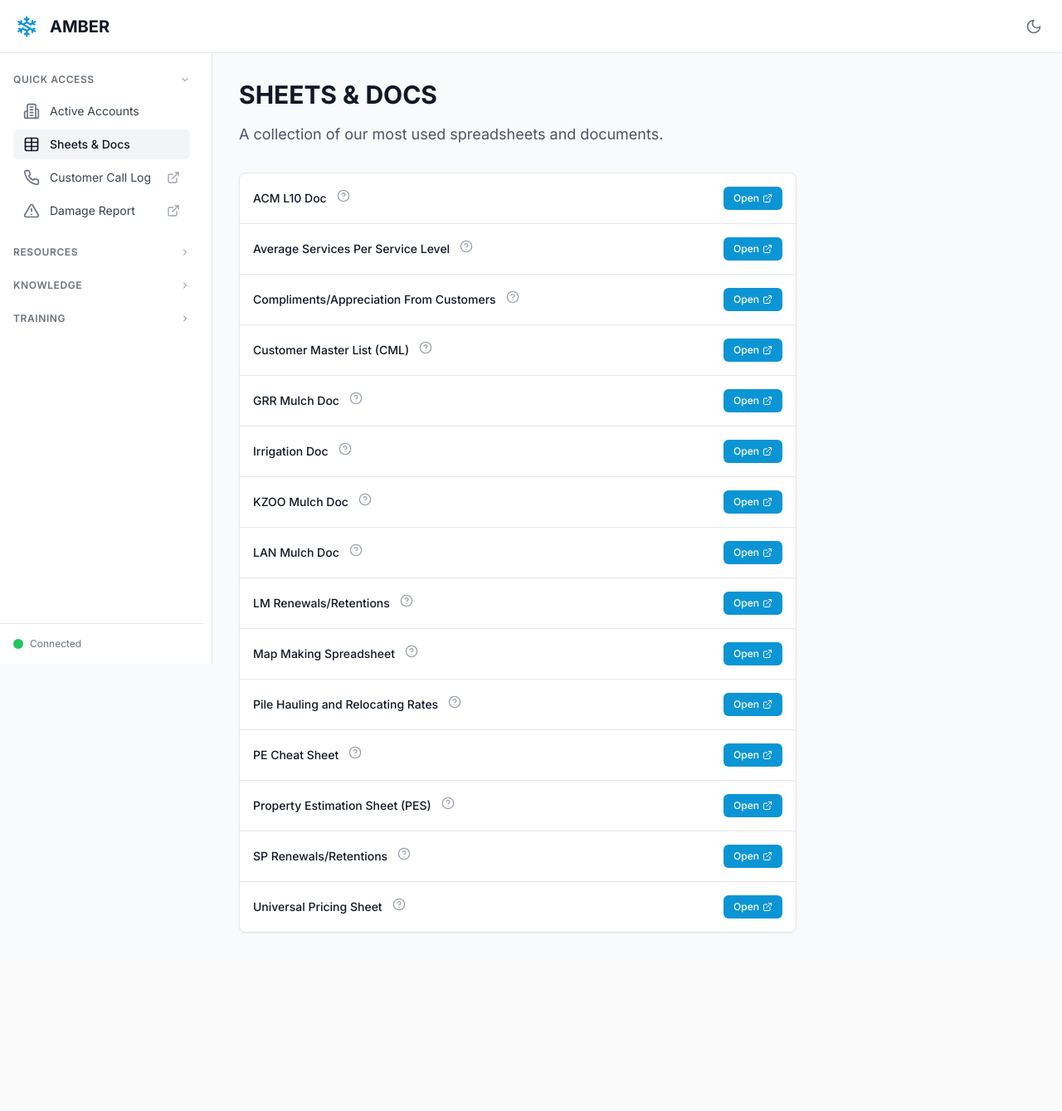
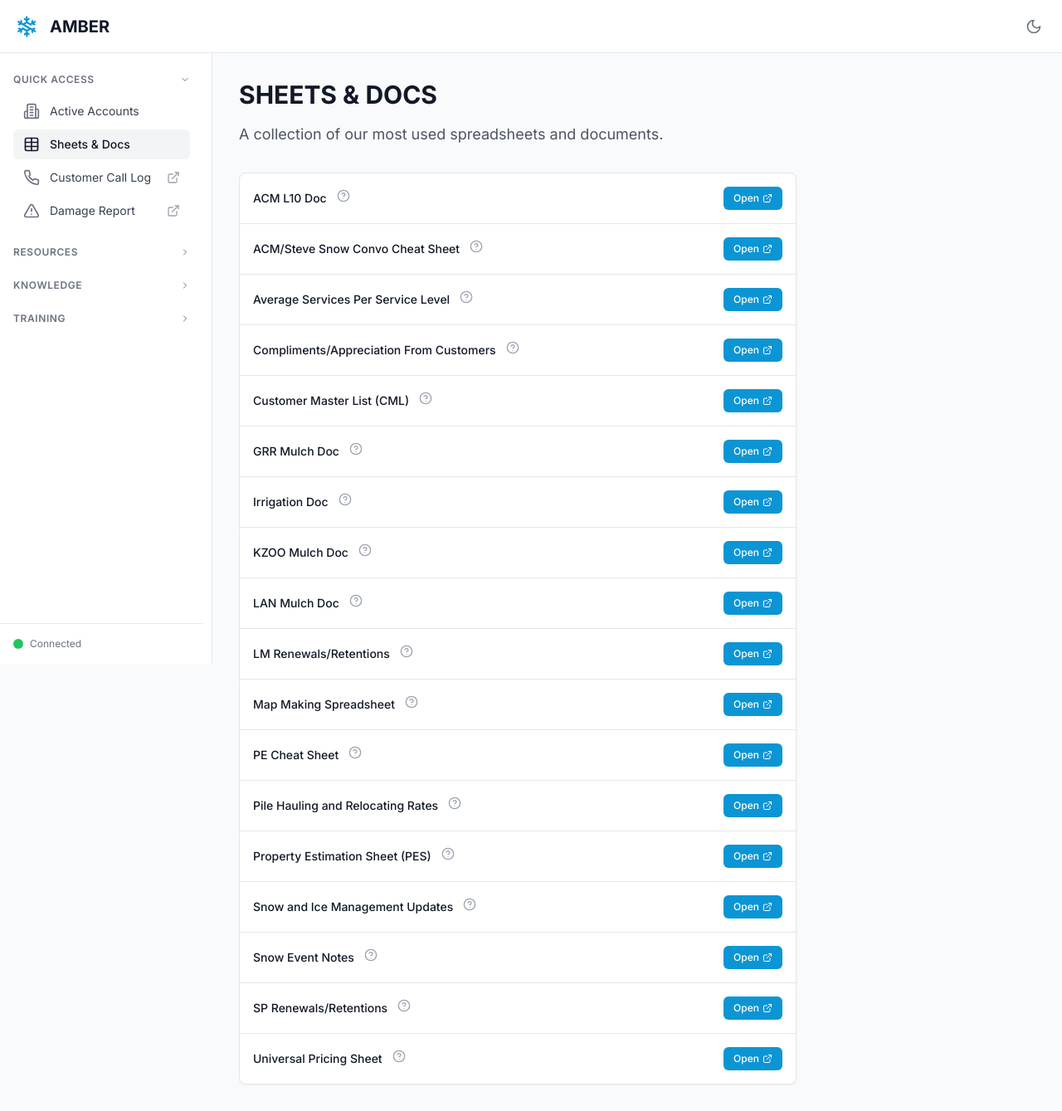
Before and after one commit to snellersg/sneller-amber, a Next.js app: page /sheets-and-docs in a window 1280 px wide. Shown: the whole page at 83% size. Before the commit the page ends 1156 px from the top, so only its background shows below. Built offline with nearby package versions, Linux system fonts and the light colour scheme; no server answers.

Commit message:
added 3 more docs to sheets & docs page

```diff
--- a/src/app/sheets-and-docs/page.tsx
+++ b/src/app/sheets-and-docs/page.tsx
@@ -9,6 +9,11 @@ const quickLinks = [
     title: "ACM L10 Doc",
     url: "https://docs.google.com/spreadsheets/d/1tsiXNRoYKHpPSj-GsZjh4mB1o9bHYy-8Q0O7jSiivkk/edit?gid=253066623#gid=253066623",
     description: "Where account managers track priorities, issues, and metrics for weekly EOS Level 10 meetings.",
+  },
+  {
+    title: "ACM/Steve Snow Convo Cheat Sheet",
+    url: "https://docs.google.com/spreadsheets/d/1LHZlUNa7WHBkcgjHm9fW-MDlvpxMpHlBAm5_s0s3O6M/edit?gid=1070268231#gid=1070268231",
+    description: "Cheat sheet for key snow conversation points between ACMs and Steve.",
   },
   {
     title: "Average Services Per Service Level",
@@ -56,19 +61,29 @@ const quickLinks = [
     description: "Contains the data used to create and update winter service maps.",
   },
   {
+    title: "PE Cheat Sheet",
+    url: "https://docs.google.com/spreadsheets/d/1PPFemVzptGsJTWIL_-tl64x-5xuZi7zGSzCAQPCJRcI/edit?gid=2145458084#gid=2145458084",
+    description: "Contains helpful links and key metrics used for bidding new property enhancement opportunities.",
+  },
+  {
     title: "Pile Hauling and Relocating Rates",
     url: "https://docs.google.com/spreadsheets/d/1esplPDkliSwdfGSSHDrBbWXdAFKB5xx5mT5F7AFY3cc/edit?gid=0#gid=0",
     description: "Rate sheet for hauling or relocating pile material between sites and dump locations.",
   },
   {
-    title: "PE Cheat Sheet",
-    url: "https://docs.google.com/spreadsheets/d/1PPFemVzptGsJTWIL_-tl64x-5xuZi7zGSzCAQPCJRcI/edit?gid=2145458084#gid=2145458084",
-    description: "Contains helpful links and key metrics used for bidding new property enhancement opportunities.",
-  },
-  {
     title: "Property Estimation Sheet (PES)",
     url: "https://docs.google.com/spreadsheets/d/1aEdgfF3gneoxxnxJngI6siX9H7fOYjaonrH8ue9HJW8/edit?gid=960469792#gid=960469792",
     description: "Used to estimate lawn maintenance pricing and provides the figures needed for entry into BossLM.",
+  },
+  {
+    title: "Snow and Ice Management Updates",
+    url: "https://docs.google.com/spreadsheets/d/16_jDPJg-iK2kQb_TMAQreA8-xAK5wTtlXJ0yq3p42Tw/edit?gid=1964679955#gid=1964679955",
+    description: "Updates and communications related to snow and ice management operations.",
+  },
+  {
+    title: "Snow Event Notes",
+    url: "https://docs.google.com/spreadsheets/d/1M25vDPi1y7_ZaXgQgL5Vcom_sCtLoatdiD1-qf-W-Y8/edit?gid=0#gid=0",
+    description: "Notes and details recorded during snow events for follow-up and tracking.",
   },
   {
     title: "SP Renewals/Retentions",
```
